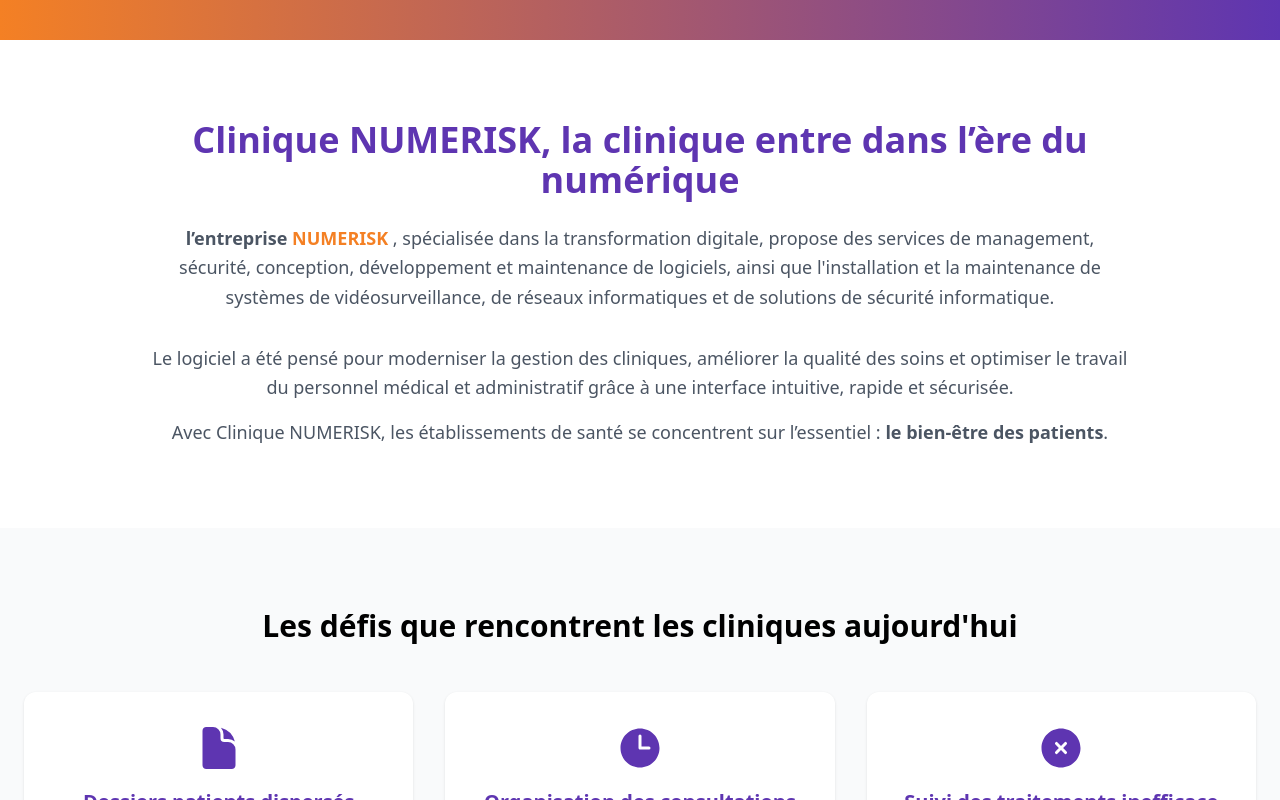
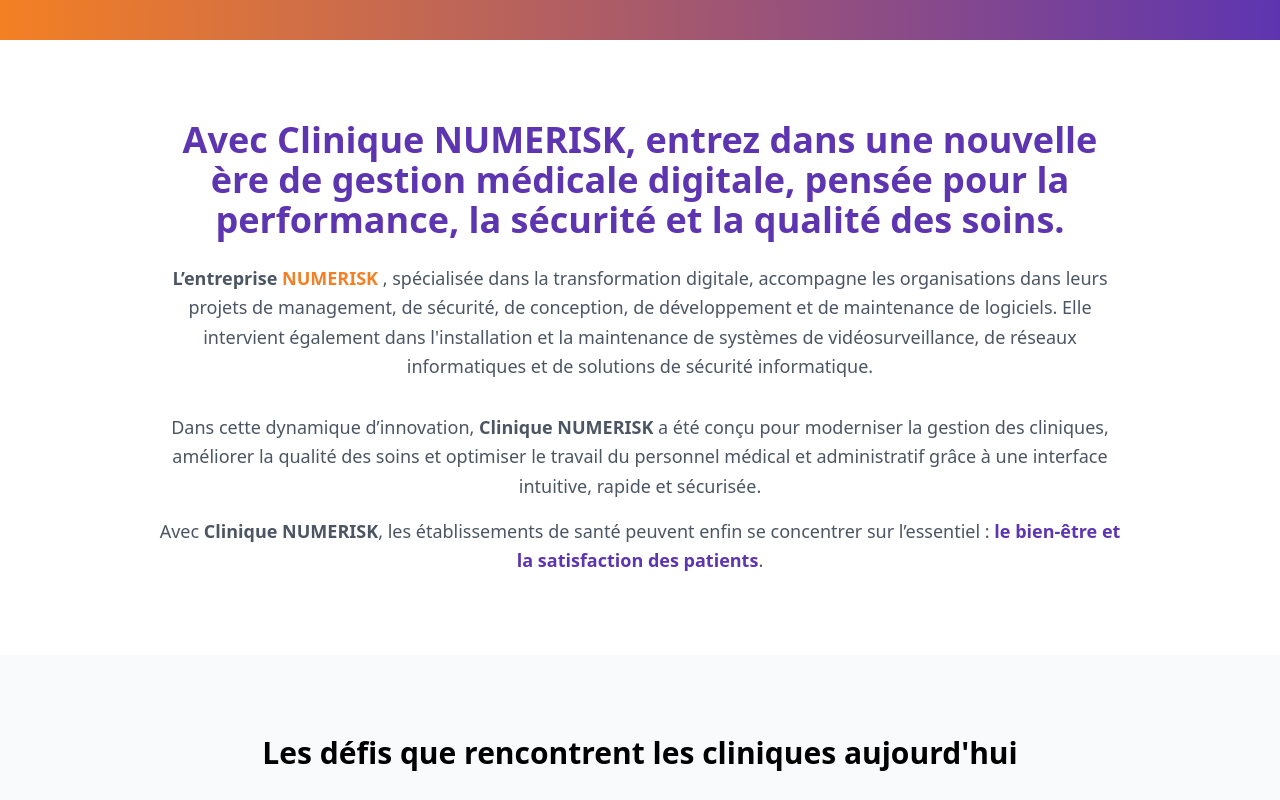
Before and after one commit to Loic-Emmanuel/clinique-numerisk-vitrine, a Vue app: page / in a window 1280 px wide. Shown: the part 760-1560 px from the top of the page. Built offline with nearby package versions, Linux system fonts and the light colour scheme.

Commit message:
Ajout de details sur les demonstrations

```diff
--- a/src/components/AboutSoftwareSection.vue
+++ b/src/components/AboutSoftwareSection.vue
@@ -1,34 +1,39 @@
-
 <template>
   <section class="py-20 bg-white">
     <div class="max-w-5xl mx-auto px-6 text-center">
       <h2 class="text-3xl md:text-4xl font-bold text-primaryPurple mb-6">
-        Clinique NUMERISK, la clinique entre dans l’ère du numérique
+        Avec Clinique NUMERISK, entrez dans une nouvelle ère de gestion médicale digitale,
+        pensée pour la performance,
+        la sécurité et la qualité des soins.
       </h2>
 
       <p class="text-gray-600 text-lg leading-relaxed mb-8">
         <strong>
-          l’entreprise
+          L’entreprise
           <a href="https://numerisk.net" class="text-primaryOrange hover:underline" target="_blank" rel="noopener">
             NUMERISK
           </a>
-        </strong>, spécialisée dans la transformation digitale, propose des services de management, sécurité,
-        conception, développement et maintenance de logiciels, ainsi que l'installation et la maintenance de systèmes de
-        vidéosurveillance, de réseaux informatiques et de solutions de sécurité informatique.
-      </p>
-
-
-      <p class="text-gray-600 text-lg leading-relaxed mt-4">
-        Le logiciel a été pensé pour moderniser la gestion des cliniques,
-        améliorer la qualité des soins et optimiser le travail du personnel
-        médical et administratif grâce à une interface intuitive, rapide et
-        sécurisée.
+        </strong>, spécialisée dans la transformation digitale, accompagne les organisations dans leurs projets de
+        management, de sécurité, de conception, de développement et de maintenance de logiciels. Elle intervient
+        également
+        dans l'installation et la maintenance de systèmes de vidéosurveillance, de réseaux informatiques et de solutions
+        de
+        sécurité informatique.
       </p>
 
       <p class="text-gray-600 text-lg leading-relaxed mt-4">
-        Avec Clinique NUMERISK, les établissements de santé se concentrent sur
-        l’essentiel : <strong>le bien-être des patients</strong>.
+        Dans cette dynamique d’innovation, <strong>Clinique NUMERISK</strong> a été conçu pour moderniser la gestion des
+        cliniques, améliorer la qualité des soins et optimiser le travail du personnel médical et administratif grâce à
+        une
+        interface intuitive, rapide et sécurisée.
       </p>
+
+      <p class="text-gray-600 text-lg leading-relaxed mt-4">
+        Avec <strong>Clinique NUMERISK</strong>, les établissements de santé peuvent enfin se
+        concentrer sur l’essentiel :
+        <strong class="text-primaryPurple">le bien-être et la satisfaction des patients</strong>.
+      </p>
+
     </div>
   </section>
 </template>
--- a/src/components/ContactForm.vue
+++ b/src/components/ContactForm.vue
@@ -1,11 +1,11 @@
 <script setup>
 import { ref } from 'vue'
+import { InformationCircleIcon, MapPinIcon, ChevronDownIcon } from '@heroicons/vue/24/solid'
 
-  const name = ref('')
-  const email = ref('')
-  const message = ref('')
+const showNote = ref(false)
 
 </script>
+
 
 <template>
   <section id="contact" class="py-20 bg-gray-50" data-aos="fade-up">
@@ -41,5 +41,65 @@
         </button>
       </form>
     </div>
+
+    <div class="heartbeat-soft mt-10 px-4 md:px-0" data-aos="fade-up">
+      <div
+        class="bg-orange-50 max-w-7xl mx-auto border-l-4 border-primaryOrange p-6 rounded-xl shadow-md text-gray-700">
+        <!-- Header -->
+        <div class="flex items-center justify-between cursor-pointer md:cursor-default" @click="showNote = !showNote">
+          <p class="flex items-center text-lg md:text-xl font-bold text-primaryPurple">
+            <InformationCircleIcon class="w-6 h-6 mr-2" />
+            Note importante
+          </p>
+
+          <!-- Toggle icon (mobile only) -->
+          <ChevronDownIcon class="w-5 h-5 text-primaryPurple md:hidden transition-transform"
+            :class="{ 'rotate-180': showNote }" />
+        </div>
+
+        <!-- Content -->
+        <div class="mt-4 space-y-3" :class="{
+          'hidden md:block': !showNote,
+          'block': showNote
+        }">
+          <p class="text-base md:text-lg leading-relaxed">
+            Les démonstrations de <strong>Clinique NUMERISK</strong> se déroulent exclusivement dans nos locaux situés à
+            <strong>Attécoubé, Cité Addoha</strong>.
+          </p>
+
+          <a href="https://maps.app.goo.gl/kGn39sto6irvRwn78" target="_blank" rel="noopener"
+            class="inline-flex items-center gap-2 text-primaryPurple font-semibold hover:underline">
+            <MapPinIcon class="w-5 h-5" />
+            Voir l’emplacement
+          </a>
+
+          <p class="text-base md:text-lg leading-relaxed">
+            Après soumission de votre demande, notre équipe procédera à sa validation et vous contactera afin de
+            <strong>programmer un rendez-vous de démonstration personnalisé</strong>.
+          </p>
+        </div>
+      </div>
+    </div>
+
   </section>
 </template>
+
+<style scoped>
+@keyframes heartbeat-soft {
+  0% {
+    transform: scale(1);
+  }
+
+  50% {
+    transform: scale(1.015);
+  }
+
+  100% {
+    transform: scale(1);
+  }
+}
+
+.heartbeat-soft {
+  animation: heartbeat-soft 2.5s ease-in-out infinite;
+}
+</style>
```
